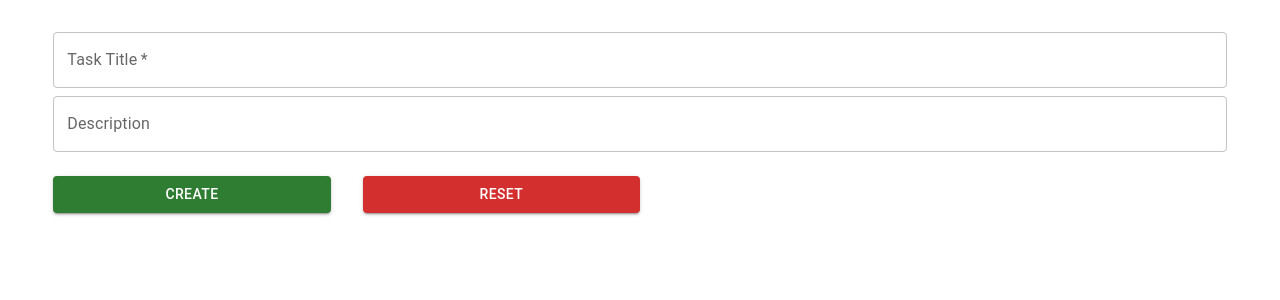
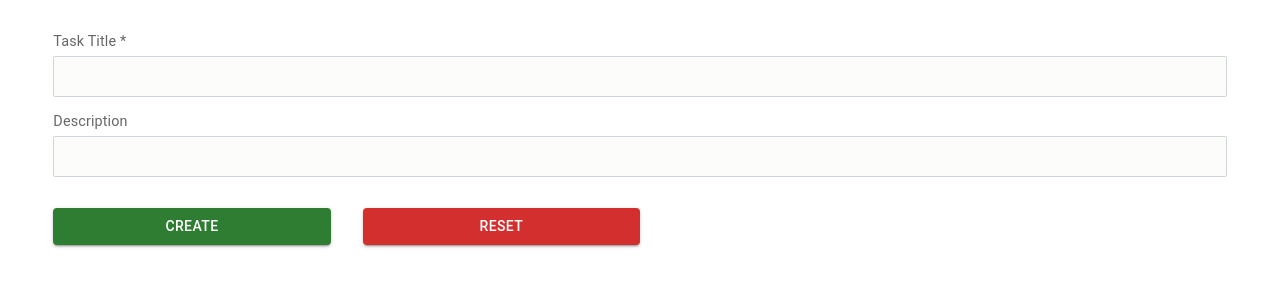
Before and after one commit to dipu-sah/to_do_app_react_js, a React (Create React App) app: page / in a window 1280 px wide. Shown: the top 300 px of the page. Built offline with nearby package versions, Linux system fonts and the light colour scheme.

Commit message:
custom form component using useForm hook

```diff
--- a/package.json
+++ b/package.json
@@ -17,6 +17,7 @@
     "@types/react-dom": "^18.0.6",
     "react": "^18.2.0",
     "react-dom": "^18.2.0",
+    "react-hook-form": "^7.34.2",
     "react-router-dom": "^6.3.0",
     "react-scripts": "5.0.1",
     "typescript": "^4.7.4",
--- a/src/components/UI/AppForms/AppForm.tsx
+++ b/src/components/UI/AppForms/AppForm.tsx
@@ -1,18 +1,16 @@
 import React, {
     ChangeEvent,
     ForwardedRef,
-  useEffect,
     useRef,
     useState,
 } from "react";
-import { AppFormProps } from "./AppForm.props";
-import { AppInputSwitcher } from "../AppInputSwitcher/AppInputSwitcher";
-import { AppInputSwitcherProps } from "../AppInputSwitcher/AppInputSwitcher.props";
+import {AppFormProps} from "./AppForm.props";
+import {AppInputSwitcher} from "../AppInputSwitcher/AppInputSwitcher";
+import {AppInputSwitcherProps} from "../AppInputSwitcher/AppInputSwitcher.props";
+import {useForm} from "react-hook-form";
 
-export const AppForm = React.forwardRef<
-  HTMLFormElement,
-  AppFormProps<Record<any, any>>
->(AppFormComponent);
+export const AppForm = React.forwardRef<HTMLFormElement,
+    AppFormProps<Record<any, any>>>(AppFormComponent);
 
 function AppFormComponent(
     {
@@ -20,73 +18,78 @@ function AppFormComponent(
         values,
         children,
         className = "",
-    onChange = () => {},
+        onChange = () => {
+        },
+        onSubmit = () => {
+        },
     }: AppFormProps<Record<any, any>>,
     ref: ForwardedRef<HTMLFormElement>
 ) {
     const submissionButtonContainer = useRef<any>();
+    const {formState: {errors}, setValue, getValues, register, handleSubmit} = useForm()
     const [formFieldsStates, setFormFieldsState] =
-    useState<AppInputSwitcherProps[]>(formFields);
-  const allFormFieldsRef = useRef<HTMLInputElement[]>([]);
+        useState<AppInputSwitcherProps[]>(formFields || []);
 
-  function makeSubmission() {
-    let alreadyFocused = false;
-    setFormFieldsState([
-      ...formFields.map((el: AppInputSwitcherProps, index: number) => {
-        el.error = false;
-        el.helperText = "";
-        if (!el.value && el.required) {
-          el.error = true;
-          el.helperText = "This field is required";
-        }
-        if (el.error && !alreadyFocused) {
-          allFormFieldsRef.current[index].focus();
-          alreadyFocused = true;
-        }
-        return el;
-      }),
-    ]);
-  }
-
-  useEffect(() => {
-    const submissionButtons =
-      submissionButtonContainer.current?.querySelectorAll("[type='submit']") ||
-      [];
-    submissionButtons.forEach((el: HTMLButtonElement | HTMLInputElement) => {
-      el.type = "button";
-      el.addEventListener("click", () => {
-        console.log(new Date().toLocaleString());
-        makeSubmission();
-      });
-    });
-  }, [submissionButtonContainer]);
     return (
         <form
-      className={`${className}`}
+            className={`flex flex-col gap-4 ${className}`}
             ref={ref}
-      onSubmit={(e) => {
-        e.preventDefault();
+            onReset={() => {
+                console.log("HELLO")
+                console.log(formFieldsStates.reduce((prev: Record<string, string>, el) => {
+                    prev[el.name] = ""
+                    return prev;
+                }, {}))
             }}
+            onSubmit={handleSubmit((d) => {
+                onSubmit(d)
+            })}
         >
-      {formFieldsStates.map((el, index) => {
+            {formFieldsStates.map((el: AppInputSwitcherProps, index) => {
                 return (
                     <div
                         key={index}
-            className={`box-border ${el.helperText ? "py-4" : ""}`}
+                        className={`flex flex-col }`}
                     >
                         <AppInputSwitcher
                             {...el}
-              ref={(e) => (allFormFieldsRef.current[index] = e)}
-              value={el.value || ""}
+                            label={`${el.label} ${el.required ? "*" : ""}`}
+                            {...register(el.name, {
+                                required: {
+                                    value: !!el.required,
+                                    message: "Please fill this value"
+                                },
+                                maxLength: {
+                                    value: el.maxLength || 9999999999,
+                                    message: "Max length exceeded " + el.value?.toString().length + "/" + el.maxLength
+                                },
+                                pattern: {
+                                    value: /[a-zA-Z]+/,
+                                    message: "eg: aBcDeF"
+                                },
+                                value: getValues(el.name),
+                                minLength: {
+                                    value: el.minLength || 0,
+                                    "message": "min length should be"
+                                }
+                            })}
+                            required={false}
+                            error={!!errors[el.name]?.message}
+                            value={getValues(el.name) || ""}
                             onChange={(e: ChangeEvent<HTMLInputElement>) => {
                                 const value = e.currentTarget?.value;
                                 setFormFieldsState((prev) => {
                                     prev[index].value = value;
                                     return [...prev];
                                 });
-                onChange({ ...values, [el.name]: value });
+                                setValue(el.name, value)
+                                onChange({...values, [el.name]: value});
                             }}
                         />
+                        {errors[el.name]?.message &&
+                            <p className={"bg-red-300 text-red-800 w-full box-border px-4"}>
+                                {errors[el.name]?.message?.toString()}
+                            </p>}
                     </div>
                 );
             })}
--- a/src/components/UI/AppInputSwitcher/AppInputSwitcher.tsx
+++ b/src/components/UI/AppInputSwitcher/AppInputSwitcher.tsx
@@ -1,28 +1,75 @@
 import { AppInputSwitcherProps } from "./AppInputSwitcher.props";
 import { AppTextInputField } from "../AppTextInputField/AppTextInputField";
-import React, { ForwardedRef } from "react";
+import React, {ForwardedRef} from "react";
+import {AppTextInputFieldProps} from "../AppTextInputField/AppTextInputField.props";
 
 export const AppInputSwitcher = React.forwardRef<any, any>(
   AppInputSwitcherComponent
 );
+interface AllFields{
+   'button'?:React.ForwardRefExoticComponent<React.PropsWithRef<AppTextInputFieldProps> & React.RefAttributes<HTMLInputElement>> ;
+   'checkbox'?:React.ForwardRefExoticComponent<React.PropsWithRef<AppTextInputFieldProps> & React.RefAttributes<HTMLInputElement>> ;
+   'color'?:React.ForwardRefExoticComponent<React.PropsWithRef<AppTextInputFieldProps> & React.RefAttributes<HTMLInputElement>> ;
+   'date'?:React.ForwardRefExoticComponent<React.PropsWithRef<AppTextInputFieldProps> & React.RefAttributes<HTMLInputElement>> ;
+   'datetime-local'?:React.ForwardRefExoticComponent<React.PropsWithRef<AppTextInputFieldProps> & React.RefAttributes<HTMLInputElement>> ;
+   'email'?:React.ForwardRefExoticComponent<React.PropsWithRef<AppTextInputFieldProps> & React.RefAttributes<HTMLInputElement>> ;
+   'file'?:React.ForwardRefExoticComponent<React.PropsWithRef<AppTextInputFieldProps> & React.RefAttributes<HTMLInputElement>> ;
+   'hidden'?:React.ForwardRefExoticComponent<React.PropsWithRef<AppTextInputFieldProps> & React.RefAttributes<HTMLInputElement>> ;
+   'image'?:React.ForwardRefExoticComponent<React.PropsWithRef<AppTextInputFieldProps> & React.RefAttributes<HTMLInputElement>> ;
+   'month'?:React.ForwardRefExoticComponent<React.PropsWithRef<AppTextInputFieldProps> & React.RefAttributes<HTMLInputElement>> ;
+   'number'?:React.ForwardRefExoticComponent<React.PropsWithRef<AppTextInputFieldProps> & React.RefAttributes<HTMLInputElement>> ;
+   'password'?:React.ForwardRefExoticComponent<React.PropsWithRef<AppTextInputFieldProps> & React.RefAttributes<HTMLInputElement>> ;
+   'radio'?:React.ForwardRefExoticComponent<React.PropsWithRef<AppTextInputFieldProps> & React.RefAttributes<HTMLInputElement>> ;
+   'range'?:React.ForwardRefExoticComponent<React.PropsWithRef<AppTextInputFieldProps> & React.RefAttributes<HTMLInputElement>> ;
+   'reset'?:React.ForwardRefExoticComponent<React.PropsWithRef<AppTextInputFieldProps> & React.RefAttributes<HTMLInputElement>> ;
+   'search'?:React.ForwardRefExoticComponent<React.PropsWithRef<AppTextInputFieldProps> & React.RefAttributes<HTMLInputElement>> ;
+   'submit'?:React.ForwardRefExoticComponent<React.PropsWithRef<AppTextInputFieldProps> & React.RefAttributes<HTMLInputElement>> ;
+   'tel'?:React.ForwardRefExoticComponent<React.PropsWithRef<AppTextInputFieldProps> & React.RefAttributes<HTMLInputElement>> ;
+   'text'?:React.ForwardRefExoticComponent<React.PropsWithRef<AppTextInputFieldProps> & React.RefAttributes<HTMLInputElement>> ;
+   'time'?:React.ForwardRefExoticComponent<React.PropsWithRef<AppTextInputFieldProps> & React.RefAttributes<HTMLInputElement>> ;
+   'url'?:React.ForwardRefExoticComponent<React.PropsWithRef<AppTextInputFieldProps> & React.RefAttributes<HTMLInputElement>> ;
+   'week'?:React.ForwardRefExoticComponent<React.PropsWithRef<AppTextInputFieldProps> & React.RefAttributes<HTMLInputElement>> ;
+}
+type validKeysForFormFields= | 'button'
+    | 'checkbox'
+    | 'color'
+    | 'date'
+    | 'datetime-local'
+    | 'email'
+    | 'file'
+    | 'hidden'
+    | 'image'
+    | 'month'
+    | 'number'
+    | 'password'
+    | 'radio'
+    | 'range'
+    | 'reset'
+    | 'search'
+    | 'submit'
+    | 'tel'
+    | 'text'
+    | 'time'
+    | 'url'
+    | 'week'
+
+
 
 function AppInputSwitcherComponent(
   { type, variant, className = "", ...otherProps }: AppInputSwitcherProps,
   ref: ForwardedRef<HTMLInputElement>
 ) {
+
+  const Fields:AllFields={
+    text:AppTextInputField,
+  }
+  const InputComponent:React.ForwardRefExoticComponent<React.PropsWithRef<AppTextInputFieldProps> & React.RefAttributes<HTMLInputElement>>  =
+      Fields[type as validKeysForFormFields]||AppTextInputField
+
+
   return (
     <div className={"h-16 " + className}>
-      {(() => {
-        if (type === "text") {
-          if (variant === "standard")
-            return (
-              <AppTextInputField variant={variant} {...otherProps} ref={ref} />
-            );
-          return (
-            <AppTextInputField variant={"material"} {...otherProps} ref={ref} />
-          );
-        }
-      })()}
+      <InputComponent type={type} variant={variant} {...otherProps} ref={ref}/>
     </div>
   );
 }
--- a/src/components/UI/AppTextInputField/AppTextInputField.props.d.ts
+++ b/src/components/UI/AppTextInputField/AppTextInputField.props.d.ts
@@ -2,9 +2,13 @@ import {
   StandardTextFieldProps,
   TextFieldProps,
 } from "@mui/material/TextField/TextField";
+import { InputHTMLAttributes} from "react";
 
 export interface AppTextInputFieldProps
   extends TextFieldProps,
-    StandardTextFieldProps {
+    StandardTextFieldProps,InputHTMLAttributes {
   variant?: "material" | "standard";
+  maxLength?:number;
+  minLength?:number;
+  value?:string;
 }
--- a/src/components/UI/AppTextInputField/AppTextInputField.tsx
+++ b/src/components/UI/AppTextInputField/AppTextInputField.tsx
@@ -5,7 +5,7 @@ import React, { ForwardedRef } from "react";
 export const AppTextInputField = React.forwardRef(AppTextInputFieldComponent);
 
 export function AppTextInputFieldComponent(
-  { variant = "material", ...props }: AppTextInputFieldProps,
+  { variant = "material",...props }: AppTextInputFieldProps,
   ref: ForwardedRef<HTMLInputElement>
 ) {
   if (variant === "material") {
@@ -20,7 +20,7 @@ export function AppTextInputFieldComponent(
   }
   return (
     <TextField
-      fullWidth={true}
+        fullWidth={true}
       variant={"standard"}
       inputRef={ref}
       {...props}
--- a/src/components/layouts/TaskAddForm/TaskAddFrom.props.d.ts
+++ b/src/components/layouts/TaskAddForm/TaskAddFrom.props.d.ts
@@ -1,6 +1,5 @@
-import { NewTasks } from "../../../@types/DTO/requests/Tasks";
 
 export interface TaskAddFromProps {
   className?: string;
-  onSubmit?: (e: NewTasks) => void;
+  onSubmit?: (e: Record<string, string>) => void;
 }
--- a/src/components/layouts/TaskAddForm/TaskAddFrom.tsx
+++ b/src/components/layouts/TaskAddForm/TaskAddFrom.tsx
@@ -1,5 +1,5 @@
 import { TaskAddFromProps } from "./TaskAddFrom.props";
-import React, { ForwardedRef, useState } from "react";
+import React, {  useState } from "react";
 import { AppForm } from "../../UI/AppForms/AppForm";
 import { AppInputSwitcherProps } from "../../UI/AppInputSwitcher/AppInputSwitcher.props";
 import { AppButton } from "../../UI/AppButton/AppButton";
@@ -10,7 +10,6 @@ export const TaskAddForm = React.forwardRef<HTMLFormElement, TaskAddFromProps>(
 
 function TaskAddFormComponent(
   { className = "", onSubmit = () => {} }: TaskAddFromProps,
-  ref: ForwardedRef<HTMLFormElement>
 ) {
   const [TaskDetails, setTaskDetails] = useState<Record<string, string>>({
     description: "",
@@ -20,7 +19,7 @@ function TaskAddFormComponent(
   const taskFormFields: AppInputSwitcherProps[] = [
     {
       type: "text",
-      variant: "material",
+      variant: "standard",
       name: "title",
       required: true,
       label: "Task Title",
@@ -28,8 +27,8 @@ function TaskAddFormComponent(
     },
     {
       type: "text",
-      variant: "material",
-      name: "title",
+      variant: "standard",
+      name: "description",
       label: "Description",
       placeholder: "Description",
     },
@@ -37,7 +36,12 @@ function TaskAddFormComponent(
 
   return (
     <AppForm
-      className={"w-11/12 box-border py-8"}
+      className={"w-11/12 box-border py-8 " +className }
+      onSubmit={(e)=>{
+        console.log(e)
+        onSubmit(e)
+      }}
+
       onChange={(e) => {
         setTaskDetails({ ...TaskDetails, ...e });
       }}
--- a/src/views/index.tsx
+++ b/src/views/index.tsx
@@ -1,15 +1,9 @@
-import React, { useRef, useState } from "react";
+import React from "react";
 import { TaskAddForm } from "../components/layouts/TaskAddForm/TaskAddFrom";
 
-function HomePageComponent(
-  props: any,
-  ref: React.LegacyRef<HTMLHeadingElement>
-) {
-  const inputRef = useRef<any>();
-  setTimeout(() => {
-    inputRef.current?.focus();
-  }, 4000);
-  const [value, setValue] = useState<string>("");
+function HomePageComponent() {
+
+
   return (
       <div
           className={
```
Also changed, not shown: src/components/UI/AppForms/AppForm.props.d.ts (+4 -3 lines), 1 other file (tests, documents, lock files or other folders). Lines whose indentation alone changed are shown as unchanged.
